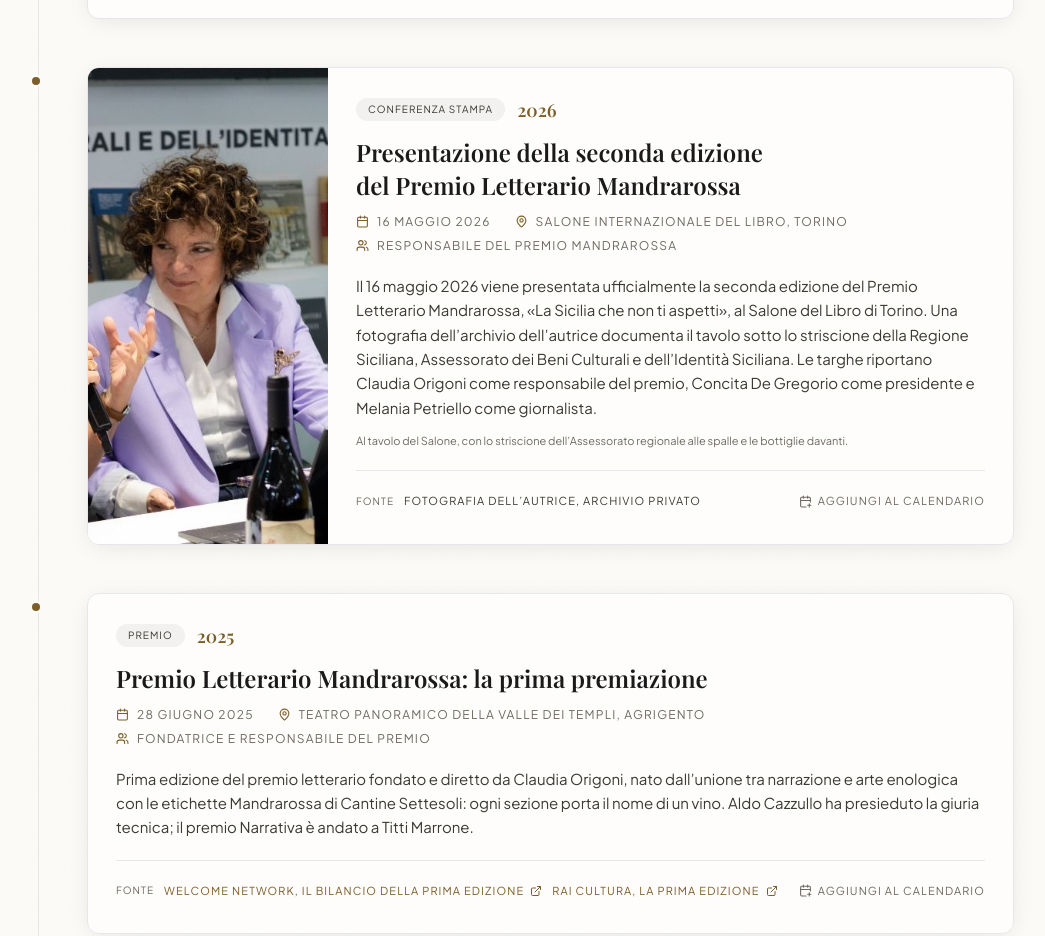
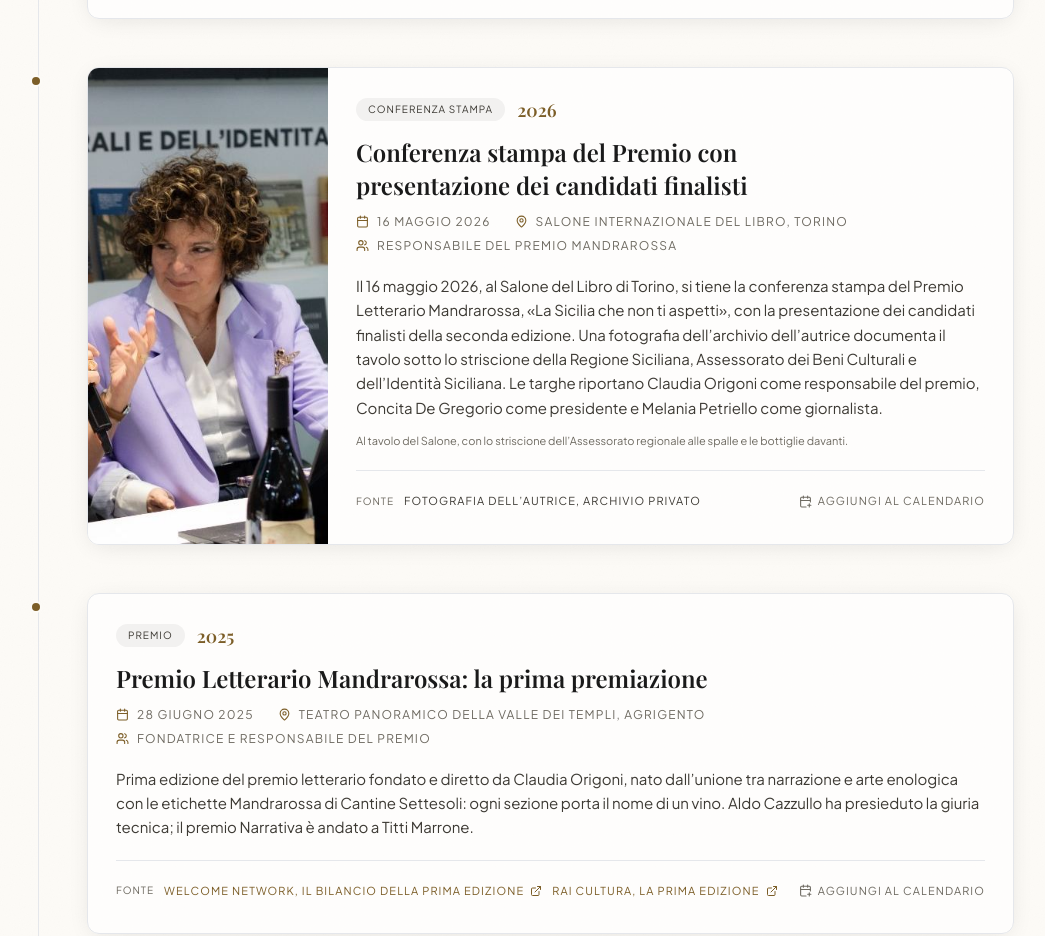
Before and after one commit to Alftakeaway/origoni-site, a React (Vite) app: page / in a window 1280 px wide. Shown: the part 5600-6536 px from the top of the page, without its empty margins (114-1159 px from the left). Built offline with nearby package versions, Linux system fonts and the light colour scheme.

Commit message:
fix: specify Mandrarossa press conference and finalist presentation

```diff
--- a/src/data/events.js
+++ b/src/data/events.js
@@ -226,8 +226,8 @@ export const events = [
     year: 2026,
     dateLabel: { it: '16 maggio 2026', en: '16 May 2026' },
     title: {
-      it: 'Presentazione della seconda edizione del Premio Letterario Mandrarossa',
-      en: 'Presentation of the second edition of the Premio Letterario Mandrarossa',
+      it: 'Conferenza stampa del Premio con presentazione dei candidati finalisti',
+      en: 'Prize press conference and presentation of the shortlisted candidates',
     },
     kind: { it: 'Conferenza stampa', en: 'Press conference' },
     place: { it: 'Salone Internazionale del Libro', en: 'Salone Internazionale del Libro' },
@@ -241,9 +241,9 @@ export const events = [
     },
     detail: {
       it:
-        'Il 16 maggio 2026 viene presentata ufficialmente la seconda edizione del Premio Letterario Mandrarossa, «La Sicilia che non ti aspetti», al Salone del Libro di Torino. Una fotografia dell’archivio dell’autrice documenta il tavolo sotto lo striscione della Regione Siciliana, Assessorato dei Beni Culturali e dell’Identità Siciliana. Le targhe riportano Claudia Origoni come responsabile del premio, Concita De Gregorio come presidente e Melania Petriello come giornalista.',
+        'Il 16 maggio 2026, al Salone del Libro di Torino, si tiene la conferenza stampa del Premio Letterario Mandrarossa, «La Sicilia che non ti aspetti», con la presentazione dei candidati finalisti della seconda edizione. Una fotografia dell’archivio dell’autrice documenta il tavolo sotto lo striscione della Regione Siciliana, Assessorato dei Beni Culturali e dell’Identità Siciliana. Le targhe riportano Claudia Origoni come responsabile del premio, Concita De Gregorio come presidente e Melania Petriello come giornalista.',
       en:
-        'The second edition of the Premio Letterario Mandrarossa, “La Sicilia che non ti aspetti”, is officially presented on 16 May 2026 at the Turin Book Fair. A photograph from the author’s archive documents the table beneath the Regione Siciliana banner, Department of Cultural Heritage and Sicilian Identity. The name cards identify Claudia Origoni as director of the prize, Concita De Gregorio as president and Melania Petriello as journalist.',
+        'On 16 May 2026, the Turin Book Fair hosts the press conference of the Premio Letterario Mandrarossa, “La Sicilia che non ti aspetti”, with the presentation of the shortlisted candidates for its second edition. A photograph from the author’s archive documents the table beneath the Regione Siciliana banner, Department of Cultural Heritage and Sicilian Identity. The name cards identify Claudia Origoni as director of the prize, Concita De Gregorio as president and Melania Petriello as journalist.',
     },
     sources: [{ label: { it: 'Fotografia dell’autrice, archivio privato', en: 'Photograph by the author, private archive' } }],
   },
```
